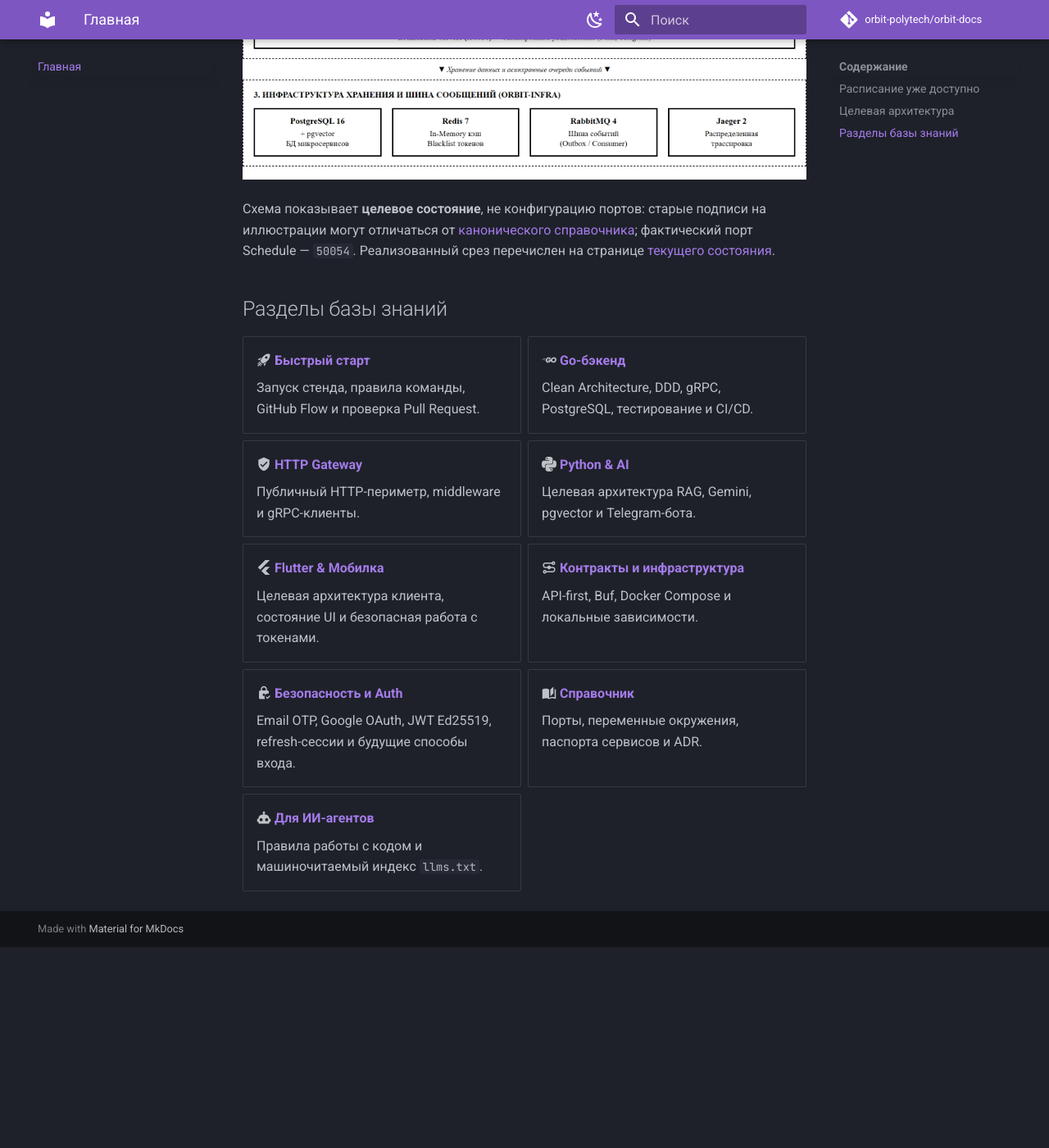
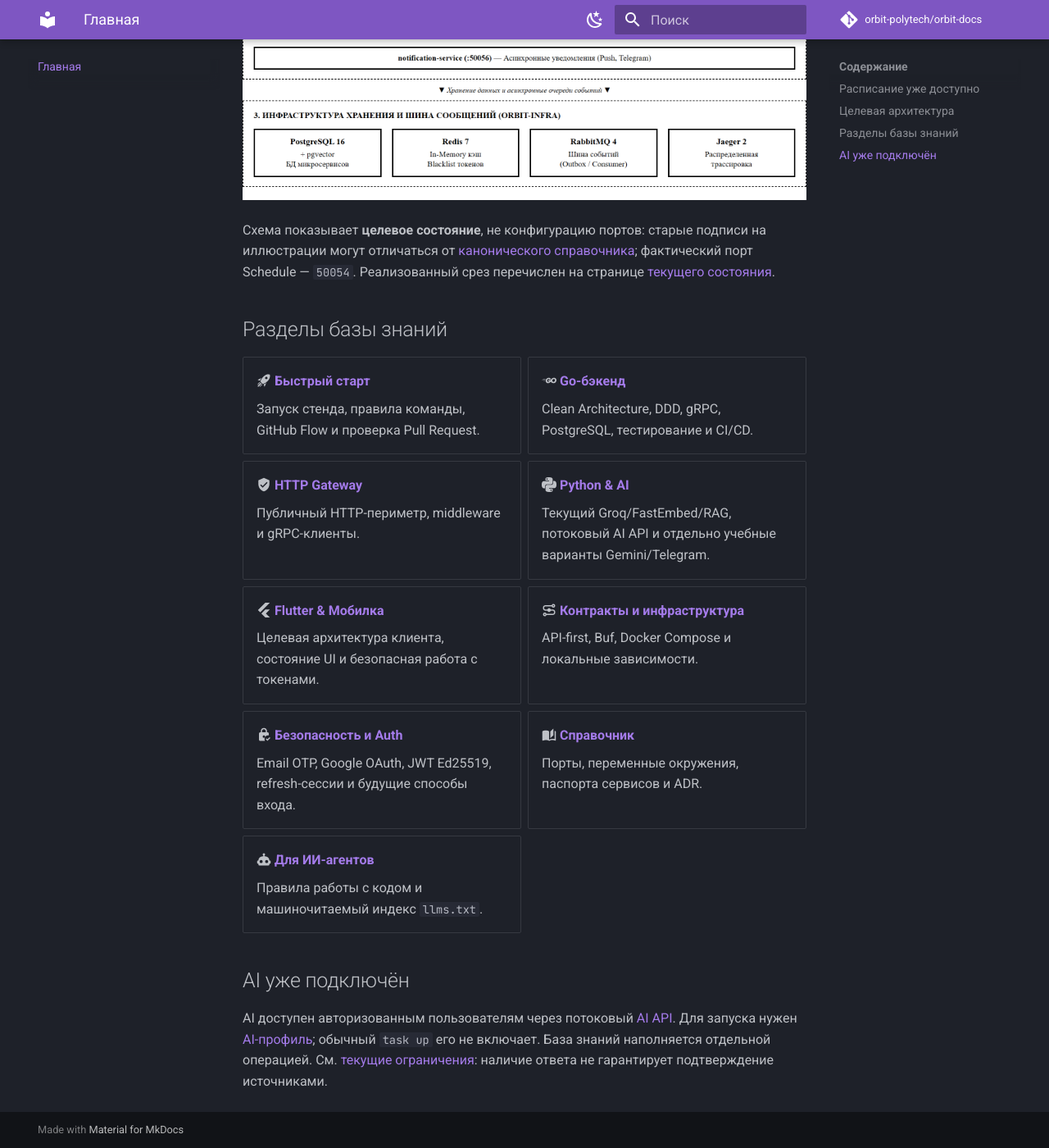
Before and after one commit to orbit-polytech/orbit-docs, an MkDocs documentation site: the page built from docs/index.md, in a window 1280 px wide and 1400 px high, scrolled down 1460 px. Shown: the whole window at 82% size. Built offline with MkDocs 1.6.1 and Material for MkDocs 9.7.7, drawn with Linux system fonts in a browser that asks for light colours; comment, search, counter and statistics services are not loaded; before the commit the page ends 2615 px from its top, so only the background shows below that; some of the changed text lies outside the part shown.

Commit message:
docs: update AI integration handbook (4/16)

```diff
--- a/docs/index.md
+++ b/docs/index.md
@@ -11,7 +11,7 @@ Orbit AI — экосистема сервисов для студентов М
 
     ---
 
-    Поднять PostgreSQL, Redis, Auth, Schedule и Gateway, проверить healthcheck и открыть Swagger.
+    Поднять базовый стек Auth/Schedule/Gateway; отдельно подключить AI и pgvector через профиль `all`.
 
 -   :material-progress-check: __[Узнать текущее состояние](project/current-state.md)__
 
@@ -57,7 +57,7 @@ Orbit AI — экосистема сервисов для студентов М
 
 -   :simple-python: __[Python & AI](python-ai/overview.md)__
 
-    Целевая архитектура RAG, Gemini, pgvector и Telegram-бота.
+    Текущий Groq/FastEmbed/RAG, потоковый AI API и отдельно учебные варианты Gemini/Telegram.
 
 -   :simple-flutter: __[Flutter & Мобилка](mobile-flutter/overview.md)__
 
@@ -80,3 +80,8 @@ Orbit AI — экосистема сервисов для студентов М
     Правила работы с кодом и машиночитаемый индекс `llms.txt`.
 
 </div>
+
+
+## AI уже подключён
+
+AI доступен авторизованным пользователям через потоковый [AI API](gateway/ai-api.md). Для запуска нужен [AI-профиль](how-to/ai-local-stack.md); обычный `task up` его не включает. База знаний наполняется отдельной операцией. См. [текущие ограничения](python-ai/current-limitations.md): наличие ответа не гарантирует подтверждение источниками.
```
Also changed, not shown: docs/how-to/debug-vscode.md (+9 -11 lines), docs/llms.txt (+8 -2 lines).
